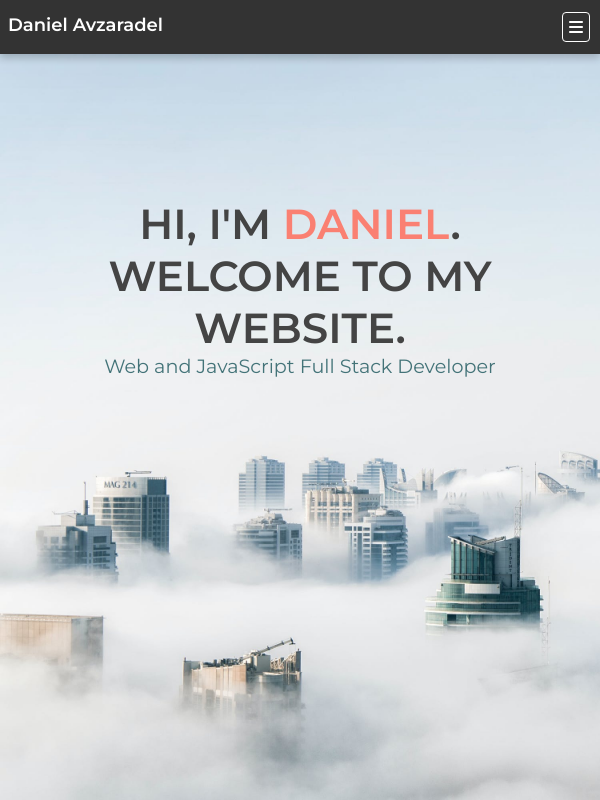
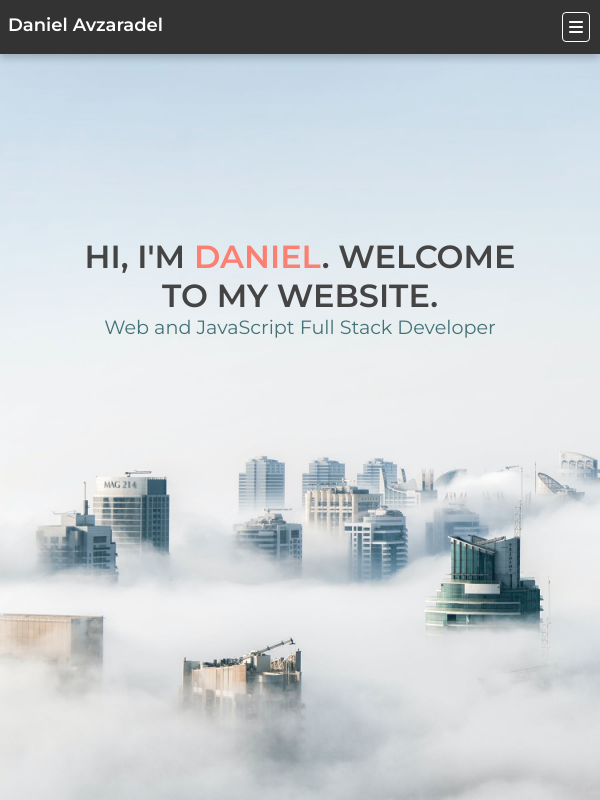
Before and after one commit to daniel-avzaradel/portfolio, a plain HTML site: page index.html in a window 600 px wide. Shown: the top 800 px of the page. Drawn offline with Linux system fonts and the light colour scheme.

Commit message:
corrected font sizes

```diff
--- a/style/main.css
+++ b/style/main.css
@@ -382,6 +382,7 @@ button#submit {
     h2 {
         width: 80%;
         margin: auto;
+        font-size: 2em;
     }
     #desktop-menu {
         display: none;
@@ -464,7 +465,7 @@ button#submit {
     }
 }
 
-@media screen and (min-width: 319px) and (max-width: 424px) {
+@media screen and (min-width: 315px) and (max-width: 424px) {
     header {
         z-index: 5;
         display: flex;
```
